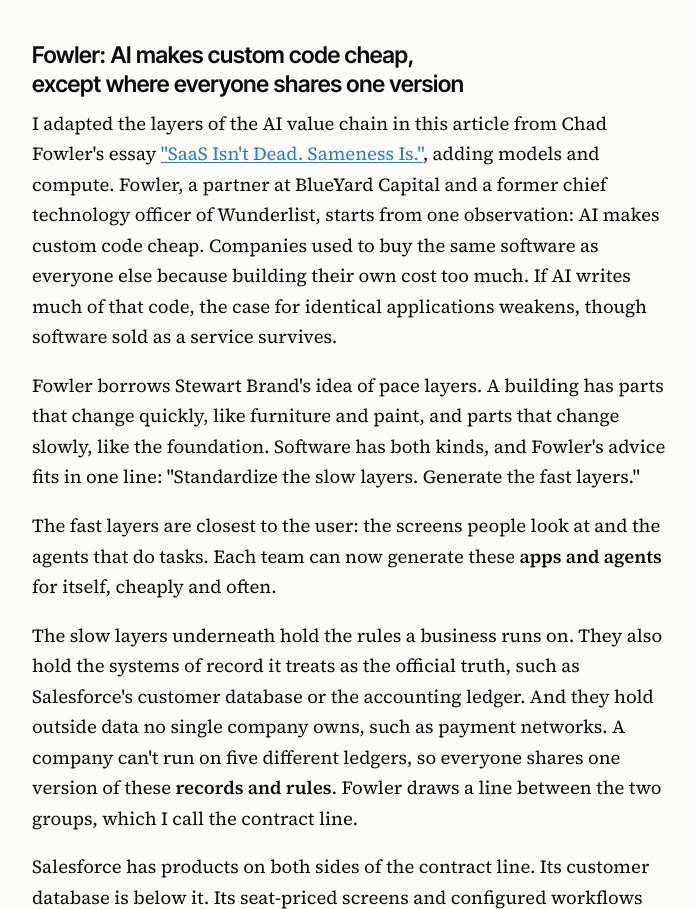
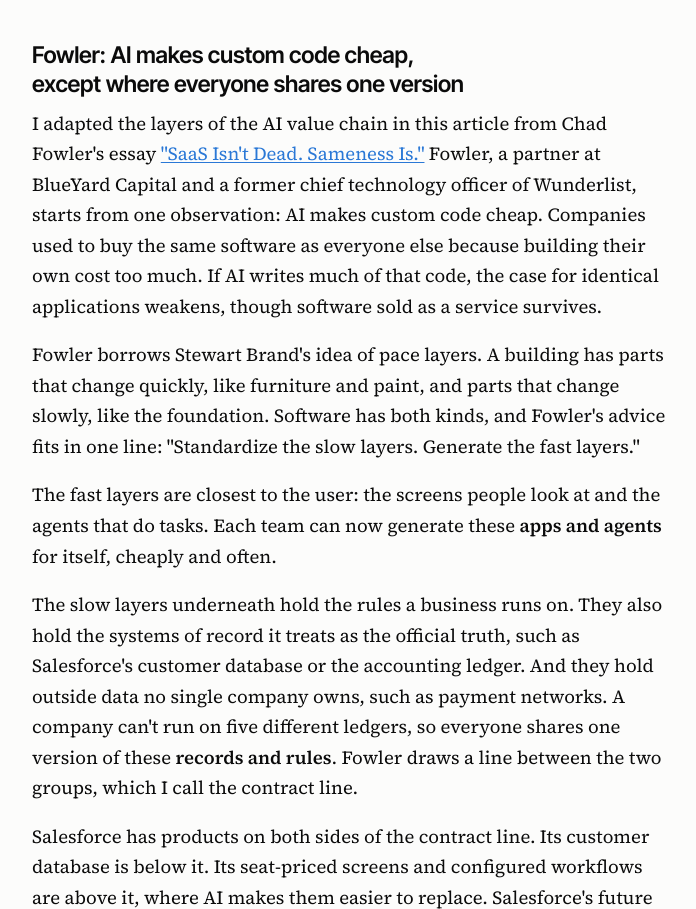
Before and after one commit to rod-feuer/rodfeuer-site, a plain HTML site: page where-the-ai-money-goes/index.html in a window 1280 px wide. Shown: the part 1720-2629 px from the top of the page, without its empty margins (288-984 px from the left). Drawn offline with Linux system fonts and the light colour scheme.

Commit message:
Article: Fowler intro drops 'adding models and compute' (Rod's ruling)
Co-Authored-By: Claude Sonnet 5.5 <noreply@anthropic.com>

```diff
--- a/where-the-ai-money-goes/index.html
+++ b/where-the-ai-money-goes/index.html
@@ -191,7 +191,7 @@ details{margin-top:10px} summary{cursor:pointer;font-size:13.5px;color:var(--tex
 <div class="col"><p>To compare what the firms write with what they fund, I collected every AI funding round that six prominent firms took part in from January 2024 through October 2026: Andreessen Horowitz (a16z), Sequoia Capital, Foundation Capital, Menlo Ventures, Greylock, and Bessemer Venture Partners. Counting rounds of $5 million or more with a public size, that comes to 597 deals worth $356.6 billion, and one of the six firms led 329 of them. I set those rounds against the firms' published theses, and against established competitive strategy on where AI's durable profits should end up. The strategist Hamilton Helmer calls those profits persistent differential returns.</p></div>
 <div class="col"><p>Strategy predicts that durable profit goes to three groups: chipmakers (Nvidia, AMD, Broadcom), hyperscalers (AWS, Azure, Google Cloud, Oracle), and the systems of record, with their rules, that hold a company's data. The frontier labs that supply the models hold only a lead against open models that they must renew with each new model release. Five of the six firms write mainly about apps and agents. Strategy expects those companies to keep their margins only for a while. The deals lean the way the essays do, with 58% in apps and agents, while the dollars go elsewhere, with 70% in frontier labs. One round, OpenAI's $122 billion, is about a third of all the dollars. Systems of record, in the strongest group in strategy's reading, get $638 million, about 0.2%.</p></div>
 <div class="col"><h2>Fowler: AI makes custom code cheap, except where everyone shares one version</h2></div>
-<div class="col"><p>I adapted the layers of the AI value chain in this article from Chad Fowler's essay <a href="https://chadfowler.com/regenerative-software/3mtu6c5wsvc2n/" data-goatcounter-click="ext-chadfowler.com/regenerative-software">"SaaS Isn't Dead. Sameness Is."</a>, adding models and compute. Fowler, a partner at BlueYard Capital and a former chief technology officer of Wunderlist, starts from one observation: AI makes custom code cheap. Companies used to buy the same software as everyone else because building their own cost too much. If AI writes much of that code, the case for identical applications weakens, though software sold as a service survives.</p></div>
+<div class="col"><p>I adapted the layers of the AI value chain in this article from Chad Fowler's essay <a href="https://chadfowler.com/regenerative-software/3mtu6c5wsvc2n/" data-goatcounter-click="ext-chadfowler.com/regenerative-software">"SaaS Isn't Dead. Sameness Is."</a> Fowler, a partner at BlueYard Capital and a former chief technology officer of Wunderlist, starts from one observation: AI makes custom code cheap. Companies used to buy the same software as everyone else because building their own cost too much. If AI writes much of that code, the case for identical applications weakens, though software sold as a service survives.</p></div>
 <div class="col"><p>Fowler borrows Stewart Brand's idea of pace layers. A building has parts that change quickly, like furniture and paint, and parts that change slowly, like the foundation. Software has both kinds, and Fowler's advice fits in one line: "Standardize the slow layers. Generate the fast layers."</p></div>
 <div class="col"><p>The fast layers are closest to the user: the screens people look at and the agents that do tasks. Each team can now generate these <strong>apps and agents</strong> for itself, cheaply and often.</p></div>
 <div class="col"><p>The slow layers underneath hold the rules a business runs on. They also hold the systems of record it treats as the official truth, such as Salesforce's customer database or the accounting ledger. And they hold outside data no single company owns, such as payment networks. A company can't run on five different ledgers, so everyone shares one version of these <strong>records and rules</strong>. Fowler draws a line between the two groups, which I call the contract line.</p></div>
```
